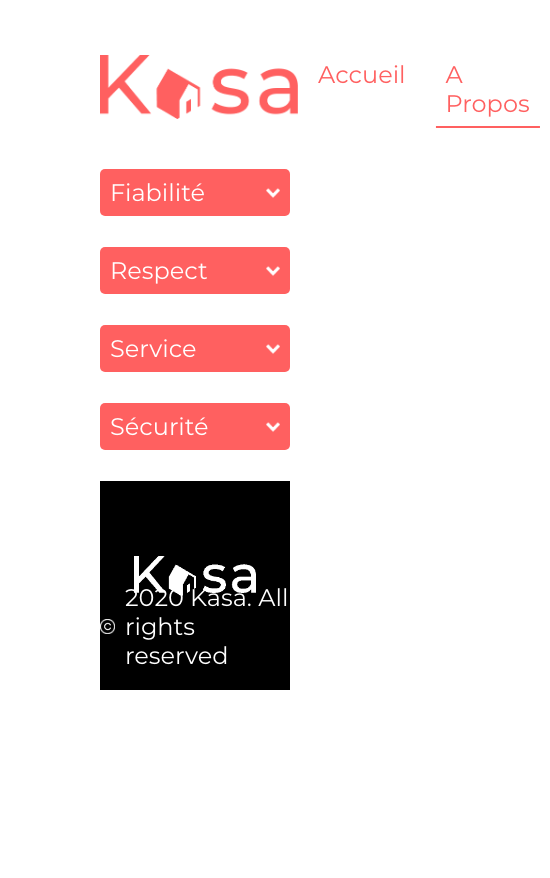
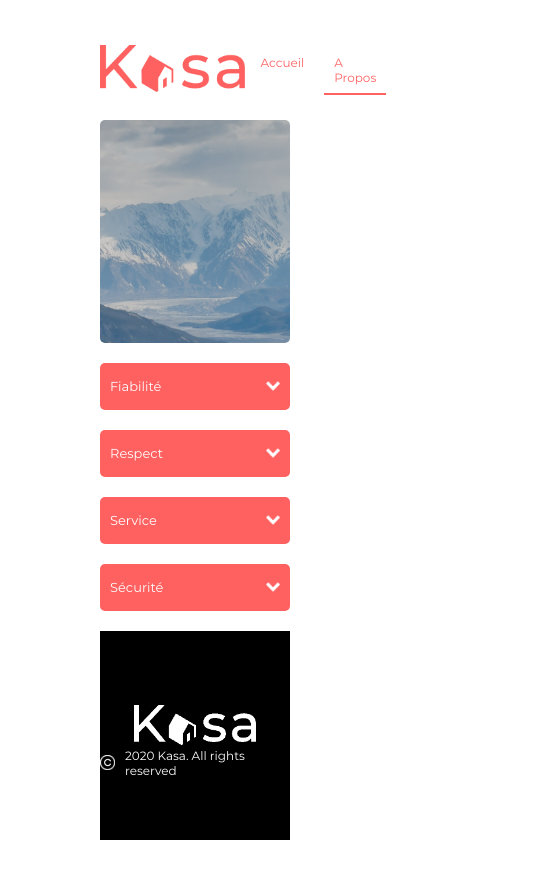
Before and after one commit to Squal94/Projet_11_Kasa_Khadir_Lounis_082022, a React (Create React App) app in the folder projet-11-khadir-lounis/: page /about in a window 390 px wide. Shown: the whole page, 550 px wide, since content can reach past the window. Before the commit the page ends 844 px from the top, so only its background shows below. Built offline with nearby package versions, Linux system fonts and the light colour scheme.

Commit message:
fin de la partie breakpoint

```diff
--- a/projet-11-khadir-lounis/src/styles/_settings.scss
+++ b/projet-11-khadir-lounis/src/styles/_settings.scss
@@ -11,7 +11,9 @@ $background-color: #f6f6f6;
 $background-footer-color: #000000;
 $white: rgb(255, 255, 255);
 $desktop-width: 1240px;
+$mobile-width: 335px;
 $card-size: 340px;
+$card-size-mobile-height: 255px;
 $card-linear-gradiant: #ffffff00, #00000048;
 $primary-radius: 25px;
 $secondary-radius: 10px;
--- a/projet-11-khadir-lounis/src/styles/components/_banner.scss
+++ b/projet-11-khadir-lounis/src/styles/components/_banner.scss
@@ -1,3 +1,5 @@
+@import "./mixin";
+
 .banner {
   border-radius: $primary-radius;
   background-image: linear-gradient(#6d6d6d58, #6d6d6d58),
@@ -5,16 +7,48 @@
   background-position: center;
   background-repeat: no-repeat;
   background-size: cover;
-
   display: flex;
   justify-content: center;
   align-items: center;
   margin: 31px auto;
   max-width: $desktop-width;
   height: 223px;
+  @include respond-to("small") {
+    border-radius: $tertiary-radius;
+    height: 111px;
+    justify-content: flex-start;
+    margin: 19.71px auto 0 auto;
+    max-width: $mobile-width;
+  }
   &__title {
     font-size: 48px;
     color: $white;
-    // z-index: 2;
+    @include respond-to("small") {
+      font-size: 24px;
+      height: 48px;
+      margin-left: 16px;
+    }
   }
 }
+
+.banner_about {
+  border-radius: $primary-radius;
+  background-image: linear-gradient(#6d6d6d58, #6d6d6d58),
+    url(../../assets/img/banniere-about-img.png);
+  background-position: center;
+  background-repeat: no-repeat;
+  background-size: cover;
+  display: flex;
+  justify-content: center;
+  align-items: center;
+  margin: 31px auto;
+  max-width: $desktop-width;
+  height: 223px;
+  @include respond-to("small") {
+    border-radius: $tertiary-radius;
+    height: 223px;
+    justify-content: flex-start;
+    margin: 19.71px auto 0 auto;
+    max-width: $mobile-width;
+  }
+}
--- a/projet-11-khadir-lounis/src/styles/components/_card.scss
+++ b/projet-11-khadir-lounis/src/styles/components/_card.scss
@@ -5,12 +5,21 @@
   height: $card-size;
   width: $card-size;
   position: relative;
+  @include respond-to("small") {
+    max-width: $mobile-width;
+    height: $card-size-mobile-height;
+    margin: 20px 0;
+  }
   &--img {
     height: 270px;
     width: $card-size;
     object-fit: cover;
     border-top-left-radius: $secondary-radius;
     border-top-right-radius: $secondary-radius;
+    @include respond-to("small") {
+      max-width: $mobile-width;
+      height: 185px;
+    }
   }
 
   &__title {
--- a/projet-11-khadir-lounis/src/styles/components/_collapse.scss
+++ b/projet-11-khadir-lounis/src/styles/components/_collapse.scss
@@ -2,6 +2,10 @@
   border-radius: $tertiary-radius;
   margin: 31px auto;
   max-width: 1023px;
+  @include respond-to("small") {
+    max-width: $mobile-width;
+    margin: 20px auto;
+  }
   &__container {
     background-color: $color-primary;
     border-radius: $tertiary-radius;
@@ -22,6 +26,9 @@
       text-align: left;
       width: 100%;
       z-index: 2;
+      @include respond-to("small") {
+        font-size: 13px;
+      }
     }
     &__img {
       position: absolute;
@@ -39,5 +46,8 @@
     font-size: 24px;
     font-weight: 400;
     padding: 27px;
+    @include respond-to("small") {
+      font-size: 12px;
+    }
   }
 }
--- a/projet-11-khadir-lounis/src/styles/components/_footer.scss
+++ b/projet-11-khadir-lounis/src/styles/components/_footer.scss
@@ -8,6 +8,9 @@
   position: relative;
   height: 209px;
   max-width: 1440px;
+  @include respond-to("small") {
+    max-width: $mobile-width;
+  }
   &__logo {
     width: 122px;
     height: 40px;
@@ -20,6 +23,9 @@
     align-items: center;
     color: $white;
     bottom: 20px;
+    @include respond-to("small") {
+      bottom: 62px;
+    }
     &--pic {
       margin-right: 10px;
       width: 15px;
@@ -27,6 +33,9 @@
     }
     &--txt {
       font-size: 24px;
+      @include respond-to("small") {
+        font-size: 12px;
+      }
     }
   }
 }
--- a/projet-11-khadir-lounis/src/styles/components/_main.scss
+++ b/projet-11-khadir-lounis/src/styles/components/_main.scss
@@ -10,4 +10,14 @@
   padding: 20px 20px;
   max-width: $desktop-width;
   overflow: auto;
+  @include respond-to("small") {
+    border-radius: 0;
+    background-color: $white;
+    height: auto;
+    flex-flow: column nowrap;
+    margin: 22px auto;
+    padding: 0;
+    max-width: $mobile-width;
+    overflow: visible;
+  }
 }
--- a/projet-11-khadir-lounis/src/styles/components/_mixin.scss
+++ b/projet-11-khadir-lounis/src/styles/components/_mixin.scss
@@ -0,0 +1,10 @@
+@mixin respond-to($breakpoint) {
+  @if map-has-key($breakpoints, $breakpoint) {
+    @media (max-width: map-get($breakpoints, $breakpoint)) {
+      @content;
+    }
+  } @else {
+    @warn "Ce format n'existe pas `#{$breakpoint}`. "
+        + "Les formats existants sont : #{map-keys($breakpoints)}.";
+  }
+}
--- a/projet-11-khadir-lounis/src/styles/components/_navigation.scss
+++ b/projet-11-khadir-lounis/src/styles/components/_navigation.scss
@@ -1,3 +1,4 @@
+@import "./mixin";
 .header {
   display: flex;
   flex-flow: row nowrap;
@@ -5,9 +6,15 @@
   align-items: center;
   max-width: $desktop-width;
   margin: auto;
+  @include respond-to("small") {
+    max-width: $mobile-width;
+  }
   &__logo {
     img {
       height: 64px;
+      @include respond-to("small") {
+        height: 47px;
+      }
     }
   }
   &__nav {
@@ -20,6 +27,10 @@
         font-size: 24px;
         padding: 10px;
         margin: 10px;
+        @include respond-to("small") {
+          font-size: 12px;
+          margin: 5px;
+        }
 
         li {
           color: $color-primary;
--- a/projet-11-khadir-lounis/src/styles/pages/_404.scss
+++ b/projet-11-khadir-lounis/src/styles/pages/_404.scss
@@ -6,14 +6,27 @@
   justify-content: center;
   align-items: center;
   color: $color-primary;
+  @include respond-to("small") {
+    margin: 195px auto;
+    max-width: $mobile-width;
+  }
   &--title {
     margin: 100px auto;
     font-size: 288px;
     font-weight: 700;
+    @include respond-to("small") {
+      font-size: 96px;
+      margin: 0 auto;
+    }
   }
   &--txt {
     font-size: 36px;
     margin-bottom: 182px;
+    @include respond-to("small") {
+      text-align: center;
+      font-size: 18px;
+      margin-bottom: 133px auto;
+    }
   }
 
   &--btn {
@@ -23,5 +36,9 @@
     &:hover {
       color: $color-3;
     }
+    @include respond-to("small") {
+      font-size: 14px;
+      margin-bottom: 0;
+    }
   }
 }
```
